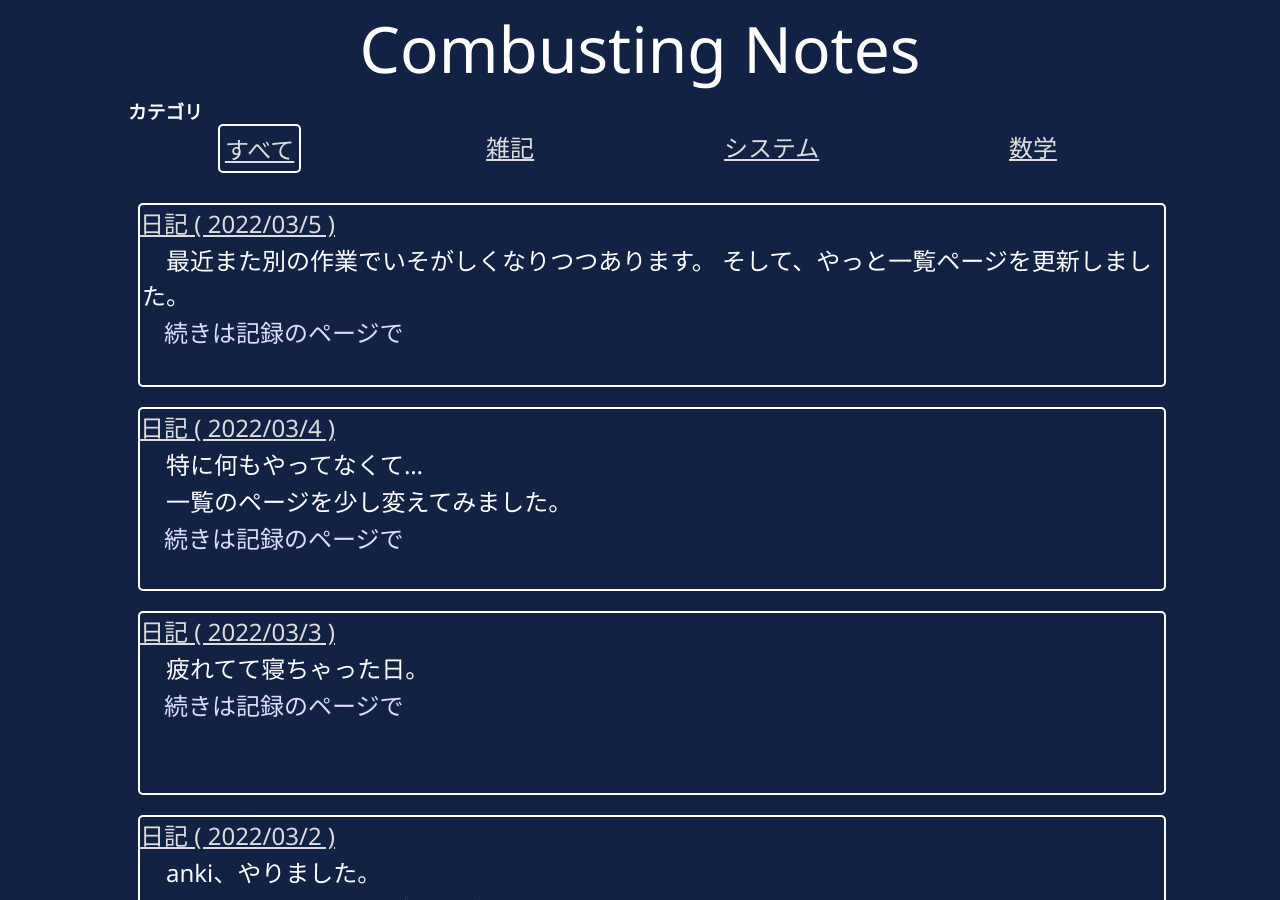
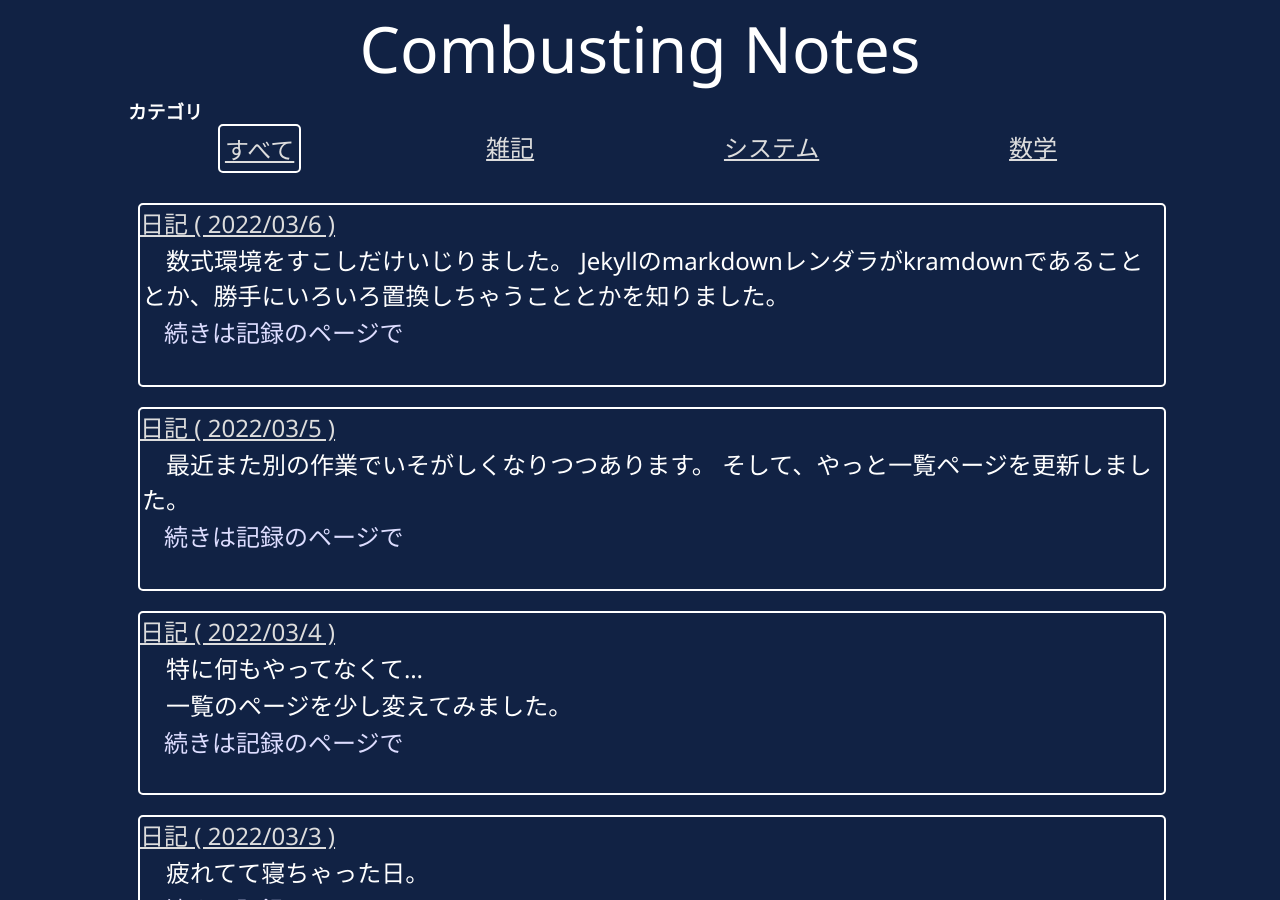
Before and after one commit to schzna/schzna.github.io, a Jekyll site: the page built from windows/notes.html, in a window 1280 px wide and 900 px high. Built offline with Jekyll 4.4.1, drawn with Linux system fonts in a browser that asks for light colours; some web fonts are replaced.

Commit message:
add topology.html & write 2022-03-06-diary

```diff
--- a/_config.yml
+++ b/_config.yml
@@ -1,5 +1,14 @@
 excerpt_separator: <!--more-->
+kramdown:
+  math_engine: mathjax
 defaults:
+  -
+    scope:
+      path: "docs/math"
+      type: "pages"
+    values:
+      layout: "mathdoc"
+      permalink: /math/:basename:output_ext
   -
     scope:
       path: ""
--- a/_layouts/default.html
+++ b/_layouts/default.html
@@ -4,10 +4,10 @@
 		<meta charset="utf-8">
 		<title>Meteorite Warning{{ page.title }}</title>
 		<link rel="stylesheet"
-			href="stylesheets/main.css">
+			href="/stylesheets/main.css">
 		<link rel="stylesheet"
-			href="stylesheets/meteorite.css">
-		<script src="scripts/meteorite.js"></script>
+			href="/stylesheets/meteorite.css">
+		<script src="/scripts/meteorite.js"></script>
 	</head>
 	<body>
 		<h1>{{ page.title }}</h1>
--- /dev/null
+++ b/_posts/2022-03-06-diary.md
@@ -0,0 +1,11 @@
+---
+title: "日記"
+author: "Schzna"
+categories: "雑記"
+---
+
+数式環境をすこしだけいじりました。
+Jekyllのmarkdownレンダラがkramdownであることとか、勝手にいろいろ置換しちゃうこととかを知りました。
+<!--more-->
+今日はだいぶなんもしないでぼけーっとしてました。
+すこしだけ、勉強したことをまとめようとして[文書](/math/topology.html)を書いてみようとしたが、歴史を全然しらんことがわかった。
--- /dev/null
+++ b/stylesheets/math.css
@@ -0,0 +1,2 @@
+thorem{
+}
```
Also changed, not shown: _layouts/mathdoc.html (added, +44 -0 lines), docs/math/topology.md (added, +24 -0 lines).
